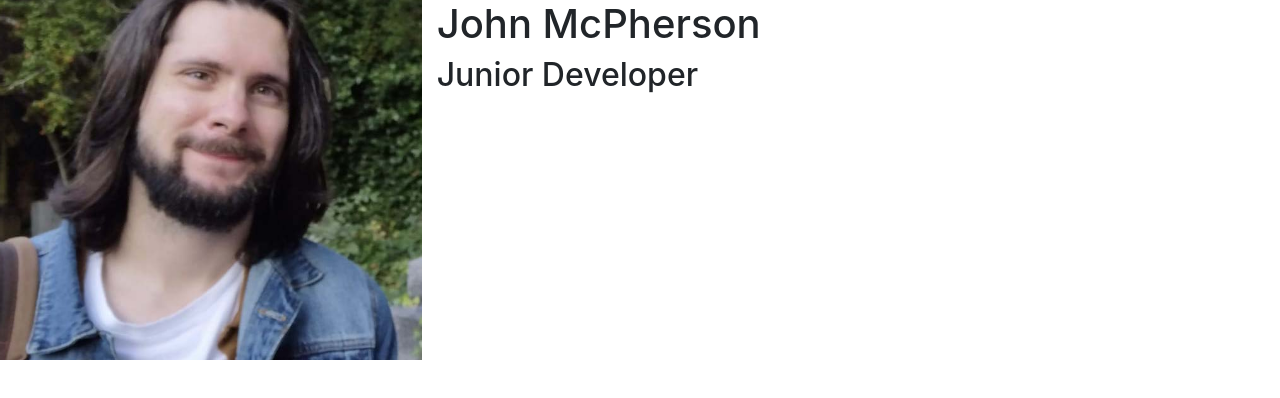
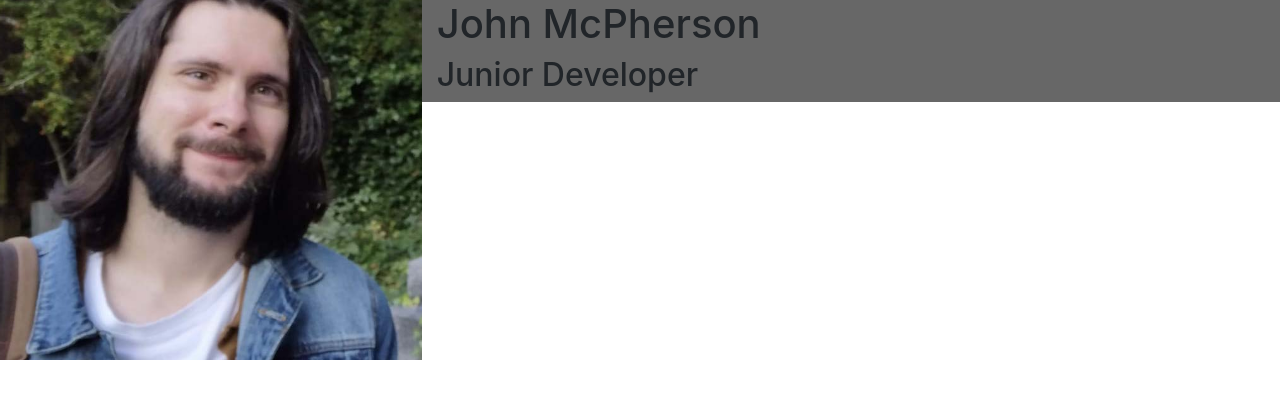
Before and after one commit to John-McPherson/bootstrap-resume, a plain HTML site: page index.html in a window 1280 px wide. Drawn offline with nearby package versions, Linux system fonts and the light colour scheme.

Commit message:
add bg color to title

```diff
--- a/assets/css/style.css
+++ b/assets/css/style.css
@@ -1,4 +1,8 @@
 @import url('https://fonts.googleapis.com/css2?family=Exo:ital,wght@0,100;0,200;0,300;0,400;0,500;0,600;0,700;0,800;0,900;1,100;1,200;1,300;1,400;1,500;1,600;1,700;1,800;1,900&family=Roboto:ital,wght@0,100;0,300;0,400;0,500;0,700;0,900;1,100;1,300;1,400;1,500;1,700;1,900&display=swap');
+
+.bg-color-name-title {
+    background-color: #676767;
+}
 
 header {
     margin: 0;
```
